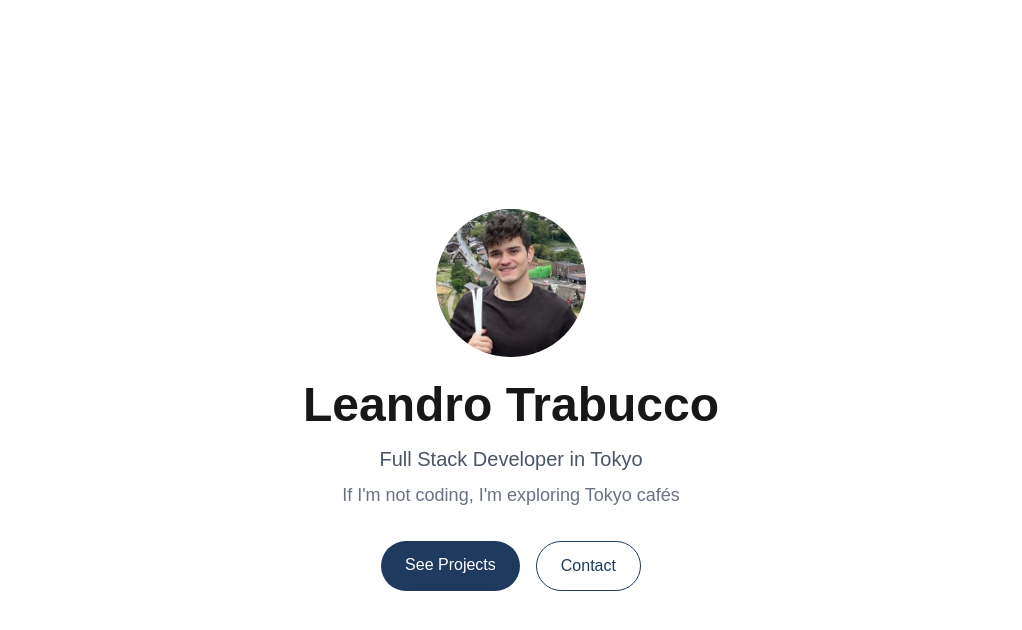
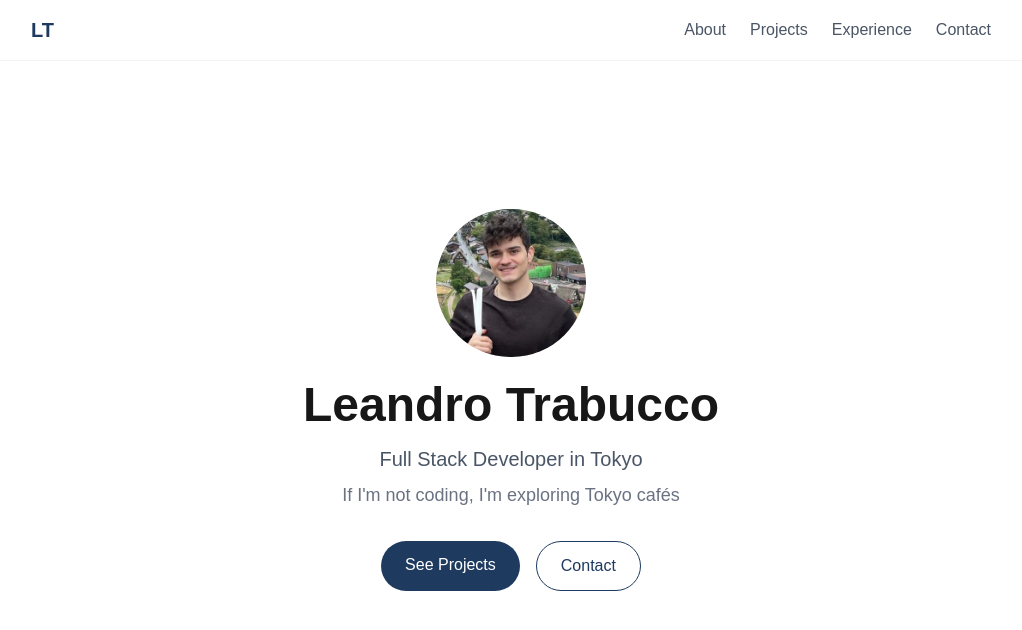
Before and after one commit to LeoCba07/nextjs-portfolio, a Next.js app: page / in a window 1280 px wide. Shown: the top 630 px of the page, without its empty margins (129-1151 px from the left). Built offline with nearby package versions, Linux system fonts and the light colour scheme.

Commit message:
navbar created

```diff
--- a/src/app/page.tsx
+++ b/src/app/page.tsx
@@ -1,8 +1,10 @@
 import Hero from '@/components/Hero'
+import Navbar from '@/components/Navbar'
 
 export default function Home() {
   return (
     <main>
+      <Navbar />
       <Hero />
     </main>
   )
--- /dev/null
+++ b/src/components/Navbar.tsx
@@ -0,0 +1,26 @@
+'use client'
+import { useState } from 'react'
+
+export default function Navbar() {
+  const links = ['About', 'Projects', 'Experience', 'Contact']
+
+  return (
+    <nav className="fixed top-0 left-0 right-0 bg-white/80 backdrop-blur-sm z-50 border-b border-gray-100">
+      <div className="max-w-5xl mx-auto px-8 py-4 flex justify-between items-center">
+        <a href="#" className="text-xl font-bold text-[#1e3a5f]">LT</a>
+
+        <div className="flex gap-6">
+          {links.map((link) => (
+            <a
+              key={link}
+              href={`#${link.toLowerCase()}`}
+              className="text-gray-600 hover:text-[#1e3a5f] transition"
+            >
+              {link}
+            </a>
+          ))}
+        </div>
+      </div>
+    </nav>
+  )
+}
```
